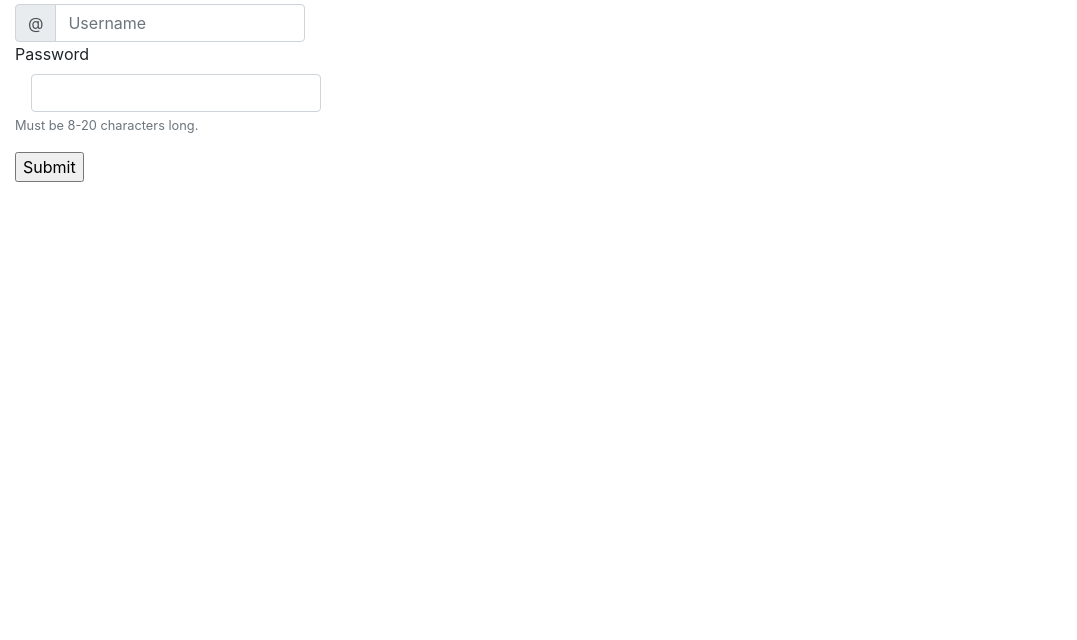
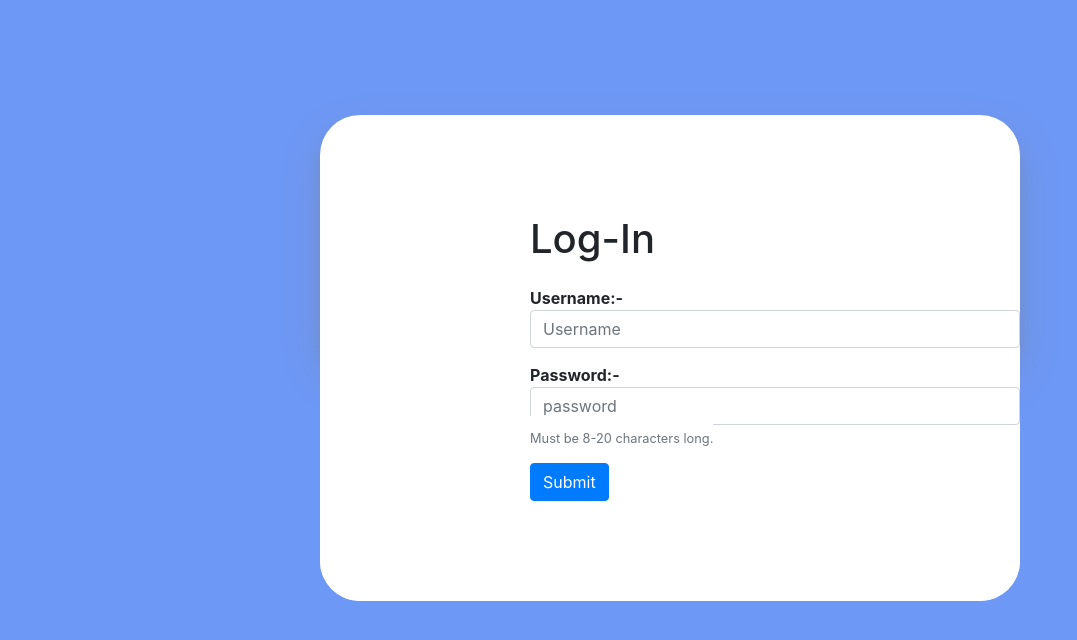
Before and after one commit to Tarun-yadav777/Django-travello, a Django app: template templates/login.html in a window 1280 px wide. Shown: the top 640 px of the page, without its empty margins (0-1077 px from the left). Run offline with Django 3.2, Linux system fonts and the light colour scheme; the template is opened without the code that fills it, so the values that code supplies are empty; some libraries are stand-ins or nearby versions.

Commit message:
Update login.html

```diff
--- a/templates/login.html
+++ b/templates/login.html
@@ -9,36 +9,102 @@
     <link rel="stylesheet" href="https://stackpath.bootstrapcdn.com/bootstrap/4.5.2/css/bootstrap.min.css" integrity="sha384-JcKb8q3iqJ61gNV9KGb8thSsNjpSL0n8PARn9HuZOnIxN0hoP+VmmDGMN5t9UJ0Z" crossorigin="anonymous">
 
     <title>Log-in</title>
+      <style>
+                      * {
+          box-sizing: border-box;
+          margin: 0;
+          padding-top: 3%;
+          background: #6E98F5;
+        }
+
+                  li{
+          background-color: #fff;
+          text-decoration: none;
+        }
+
+        ul{
+          list-style-type: none;
+          padding-left: 30%;
+          padding-bottom: 100px;
+          align-items: center;
+          justify-content: center;
+          background-color: #fff;
+          border-radius:40px;
+        }
+                .third{
+          background-color: #fff;
+          border-radius:40px;
+        }
+
+
+                .second{
+          width: 700px;
+          height: 250px;
+          background: #fff;
+          border-radius: 40px;
+          box-shadow: 0 19px 38px rgba(128, 128, 128, 0.30), 0 15px 12px rgba(128, 128, 128, 0.22);
+        }
+                .first {
+          padding-left:25%;
+          align-items: center;
+          display: flex;
+          background-color: #6E98F5;
+        }
+                form{
+          background-color: #fff;
+        }
+        body{
+        background-color: #6E98F5;
+        }
+        h1{
+        background-color: #fff;
+        }
+        input{
+        background-color: #fff;
+        }
+        small{
+        background-color: #fff;
+        }
+                b{
+        background-color: #fff;
+        }
+      </style>
+
   </head>
   <body>
+  <div class="first">
+      <div class="second">
+            <div class="third">
+              <ul>
                    <form action="login" method="post">
                      {% csrf_token %}
-      <div class="col-sm-3 my-1">
-          <label class="sr-only" for="inlineFormInputGroupUsername">username</label>
-          <div class="input-group">
-            <div class="input-group-prepend">
-              <div class="input-group-text">@</div>
-            </div>
-            <input type="text" name="username" class="form-control" id="inlineFormInputGroupUsername" placeholder="Username">
-          </div>
+                       <h1>Log-In</h1>
+                       <li>
+                                    <b>Username:-</b>
+                                    <input type="text" name="username" class="form-control"placeholder="Username">
+                          </li>
 
-
-        <div class="form-group">
-            <label for="inputPassword6">Password</label>
-            <input type="password" name="password"  id="inputPassword6" class="form-control mx-sm-3" aria-describedby="passwordHelpInline">
+                        <li>
+                            <b>Password:-</b>
+                                <input type="password" name="password" class="form-control" id="inputPassword6" placeholder="password">
                                 <small id="passwordHelpInline" class="text-muted">
                                   Must be 8-20 characters long.
                                 </small>
+
+                            </li>
+
+                    <li> <input type="submit" class="btn btn-primary"></li>
+                        </form>
+                  </ul>
+                </div>
+          </div>
       </div>
 
-     <input type="submit">
-        </form>
-
-   <div>
-        {% for message in messages %}
-        <h2>{{message}}</h2>
-        {% endfor %}
-    </div>
+<!--   <div>-->
+<!--        {% for message in messages %}-->
+<!--        <h2>{{message}}</h2>-->
+<!--        {% endfor %}-->
+<!--    </div>-->
 
     <script src="https://code.jquery.com/jquery-3.5.1.slim.min.js" integrity="sha384-DfXdz2htPH0lsSSs5nCTpuj/zy4C+OGpamoFVy38MVBnE+IbbVYUew+OrCXaRkfj" crossorigin="anonymous"></script>
     <script src="https://cdn.jsdelivr.net/npm/popper.js@1.16.1/dist/umd/popper.min.js" integrity="sha384-9/reFTGAW83EW2RDu2S0VKaIzap3H66lZH81PoYlFhbGU+6BZp6G7niu735Sk7lN" crossorigin="anonymous"></script>
```
Lines whose indentation alone changed are shown as unchanged.
